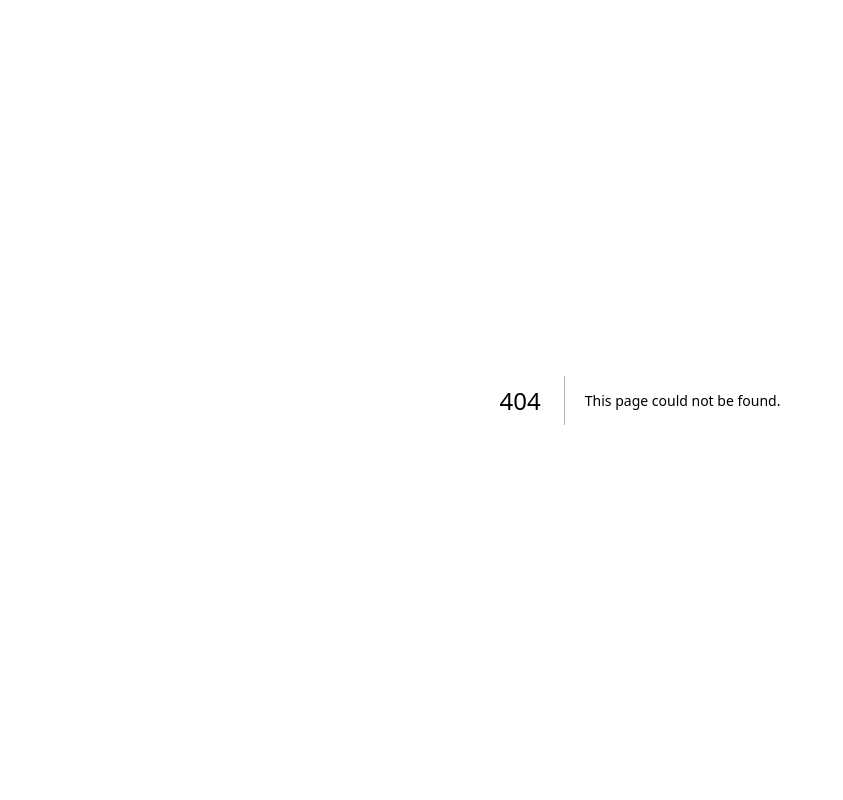
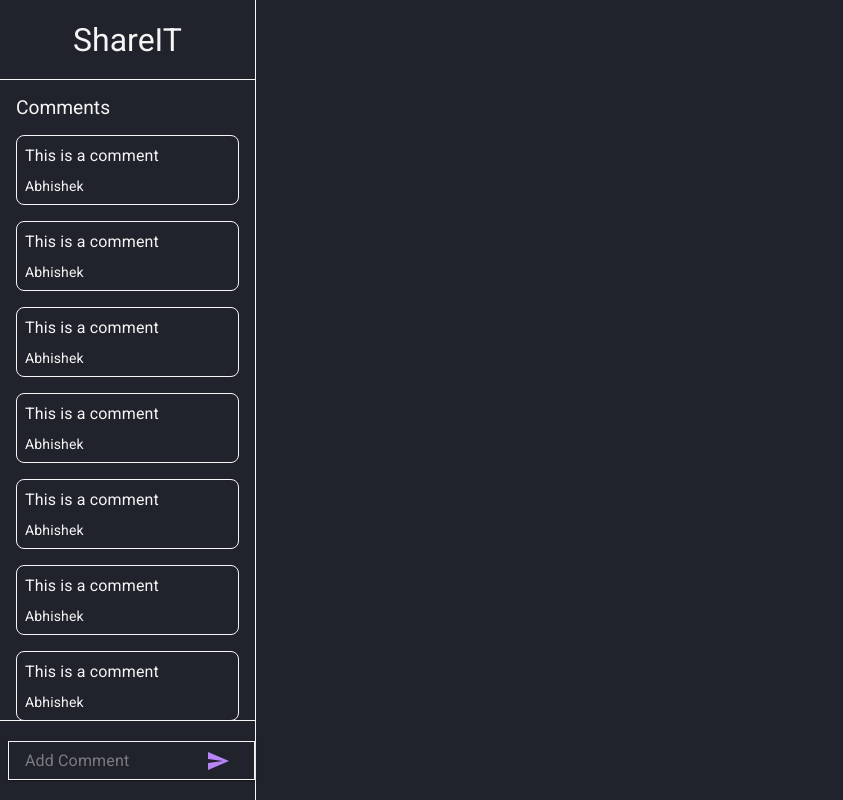
Before and after one commit to Abhishek-Kharpal/pdf-fe, a Next.js app: page /file/1 in a window 1280 px wide. Before the commit this address had no page. Shown: the whole page, without its empty margins (0-843 px from the left). Built offline with nearby package versions, Linux system fonts and the light colour scheme.

Commit message:
feat: add ui for file sidebar

```diff
--- a/src/components/card/index.tsx
+++ b/src/components/card/index.tsx
@@ -1,7 +1,7 @@
 import { Box, Typography, Divider } from '@mui/material';
-import { FilesI } from '../../types';
+import { FileI } from '../../types';
 
-const Card = ({ file }: { file: FilesI }) => {
+const Card = ({ file }: { file: FileI }) => {
   return (
     <Box
       sx={{
--- /dev/null
+++ b/src/components/comment/index.tsx
@@ -0,0 +1,40 @@
+import { Box, Typography } from '@mui/material';
+
+interface Props {
+  description: string;
+  authorName: string;
+}
+
+const Comment = ({ description, authorName }: Props) => {
+  return (
+    <Box
+      sx={{
+        display: 'flex',
+        flexDirection: 'column',
+        justifyContent: 'flex-start',
+        alignItems: 'flex-start',
+        width: '100%',
+        padding: '8px',
+        marginTop: '16px',
+        border: '1px solid #F5F5F5',
+        borderRadius: '8px',
+      }}
+    >
+      <Typography
+        variant="body1"
+        color="primary.contrastText"
+        sx={{
+          marginBottom: '8px',
+        }}
+      >
+        {description}
+      </Typography>
+
+      <Typography variant="body2" color="primary.contrastText">
+        {authorName}
+      </Typography>
+    </Box>
+  );
+};
+
+export default Comment;
--- /dev/null
+++ b/src/pages/file/[key].tsx
@@ -0,0 +1,190 @@
+import { useRouter } from 'next/router';
+import Head from 'next/head';
+import { useState, useEffect } from 'react';
+import { Box, Typography, InputBase, Paper, IconButton, Tooltip } from '@mui/material';
+import Comment from '../../components/comment';
+import { CommentI, FileI } from '../../types';
+import SendIcon from '@mui/icons-material/Send';
+
+const File = () => {
+  const router = useRouter();
+  const { key } = router.query;
+  const [file, setFile] = useState<FileI>(null);
+  const [comments, setComments] = useState<CommentI[]>(null);
+  //TODO: Check for access to file
+
+  useEffect(() => {
+    // fetch comments and file from key
+    setComments([
+      {
+        id: '123',
+        description: 'This is a comment',
+        author: 'Abhishek',
+        authorId: '123',
+        createdAt: new Date(),
+      },
+      {
+        id: '1',
+        description: 'This is a comment',
+        author: 'Abhishek',
+        authorId: '123',
+        createdAt: new Date(),
+      },
+      {
+        id: '2',
+        description: 'This is a comment',
+        author: 'Abhishek',
+        authorId: '123',
+        createdAt: new Date(),
+      },
+      {
+        id: '4',
+        description: 'This is a comment',
+        author: 'Abhishek',
+        authorId: '123',
+        createdAt: new Date(),
+      },
+      {
+        id: '5',
+        description: 'This is a comment',
+        author: 'Abhishek',
+        authorId: '123',
+        createdAt: new Date(),
+      },
+      {
+        id: '6',
+        description: 'This is a comment',
+        author: 'Abhishek',
+        authorId: '123',
+        createdAt: new Date(),
+      },
+      {
+        id: '7',
+        description: 'This is a comment',
+        author: 'Abhishek',
+        authorId: '123',
+        createdAt: new Date(),
+      },
+      {
+        id: '8',
+        description: 'This is a comment',
+        author: 'Abhishek',
+        authorId: '123',
+        createdAt: new Date(),
+      },
+    ]);
+  }, []);
+
+  return (
+    <>
+      <Head>
+        <title>ShareIT | File</title>
+        <meta name="description" content="Dashboard for your pdf files" />
+        <meta name="viewport" content="width=device-width, initial-scale=1" />
+        <link rel="icon" href="/favicon.ico" />
+      </Head>
+      <Box
+        bgcolor="primary.main"
+        minHeight="100vh"
+        sx={{
+          display: 'flex',
+          flexDirection: 'row',
+          justifyContent: 'space-between',
+        }}
+      >
+        {/* Sidebar */}
+        <Box
+          sx={{
+            width: '20vw',
+            height: '100vh',
+            bgcolor: 'primary.main',
+            display: 'flex',
+            flexDirection: 'column',
+            justifyContent: 'space-between',
+            borderRight: '1px solid #F5F5F5',
+          }}
+        >
+          {/* Logo */}
+          <Box
+            sx={{
+              display: 'flex',
+              flexDirection: 'row',
+              justifyContent: 'center',
+              alignItems: 'center',
+              height: '10vh',
+              borderBottom: '1px solid #F5F5F5',
+            }}
+          >
+            <Typography variant="h4" color="primary.contrastText">
+              ShareIT
+            </Typography>
+          </Box>
+
+          <Box
+            sx={{
+              display: 'flex',
+              flexDirection: 'column',
+              height: '80vh',
+              overflowY: 'scroll',
+              '&::-webkit-scrollbar': {
+                display: 'none',
+              },
+            }}
+            className="basic-padding"
+          >
+            <Typography variant="h6" color="primary.contrastText">
+              Comments
+            </Typography>
+
+            {/* Comments */}
+            {comments?.map((comment) => (
+              <Comment key={comment.id} description={comment.description} authorName="Abhishek" />
+            ))}
+          </Box>
+
+          {/* Add Comment */}
+          <Box
+            sx={{
+              display: 'flex',
+              flexDirection: 'row',
+              justifyContent: 'center',
+              alignItems: 'center',
+              height: '10vh',
+              borderTop: '1px solid #F5F5F5',
+            }}
+          >
+            <Paper
+              sx={{
+                display: 'flex',
+                flexDirection: 'row',
+                justifyContent: 'space-between',
+                alignItems: 'center',
+                height: '50%',
+                marginLeft: '8px',
+                bgcolor: 'primary.main',
+                border: '1px solid #F5F5F5',
+                borderRadius: '0px',
+              }}
+              className="basic-padding"
+            >
+              <InputBase
+                sx={{
+                  width: '100%',
+                  color: 'primary.contrastText',
+                }}
+                placeholder="Add Comment"
+              />
+              <Tooltip title="Send">
+                <IconButton color="secondary">
+                  <SendIcon />
+                </IconButton>
+              </Tooltip>
+            </Paper>
+          </Box>
+        </Box>
+      </Box>
+    </>
+  );
+};
+
+export default File;
--- a/src/types.ts
+++ b/src/types.ts
@@ -5,7 +5,7 @@ export interface SnackbarI {
   duration: number;
 }
 
-export interface FilesI {
+export interface FileI {
   id: string;
   url: string;
   name: string;
```
